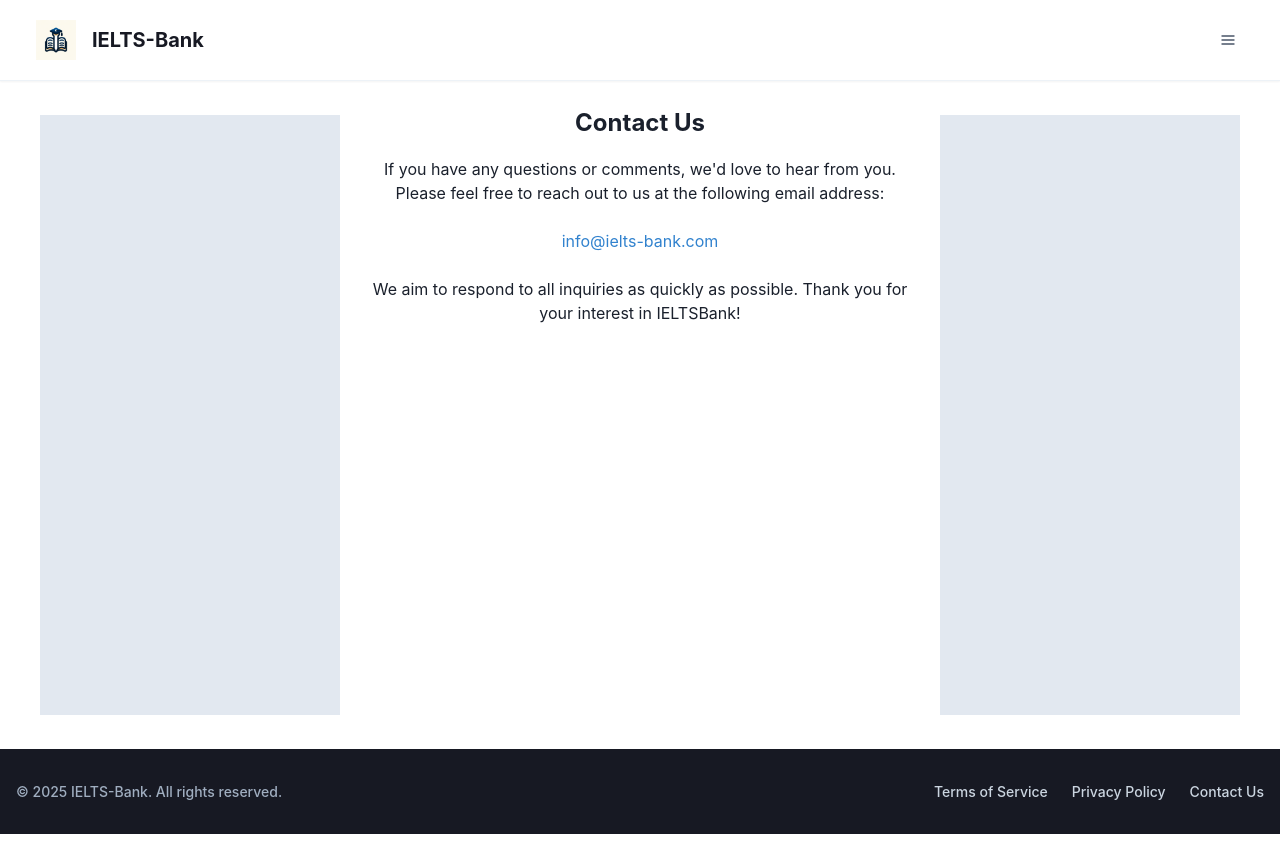
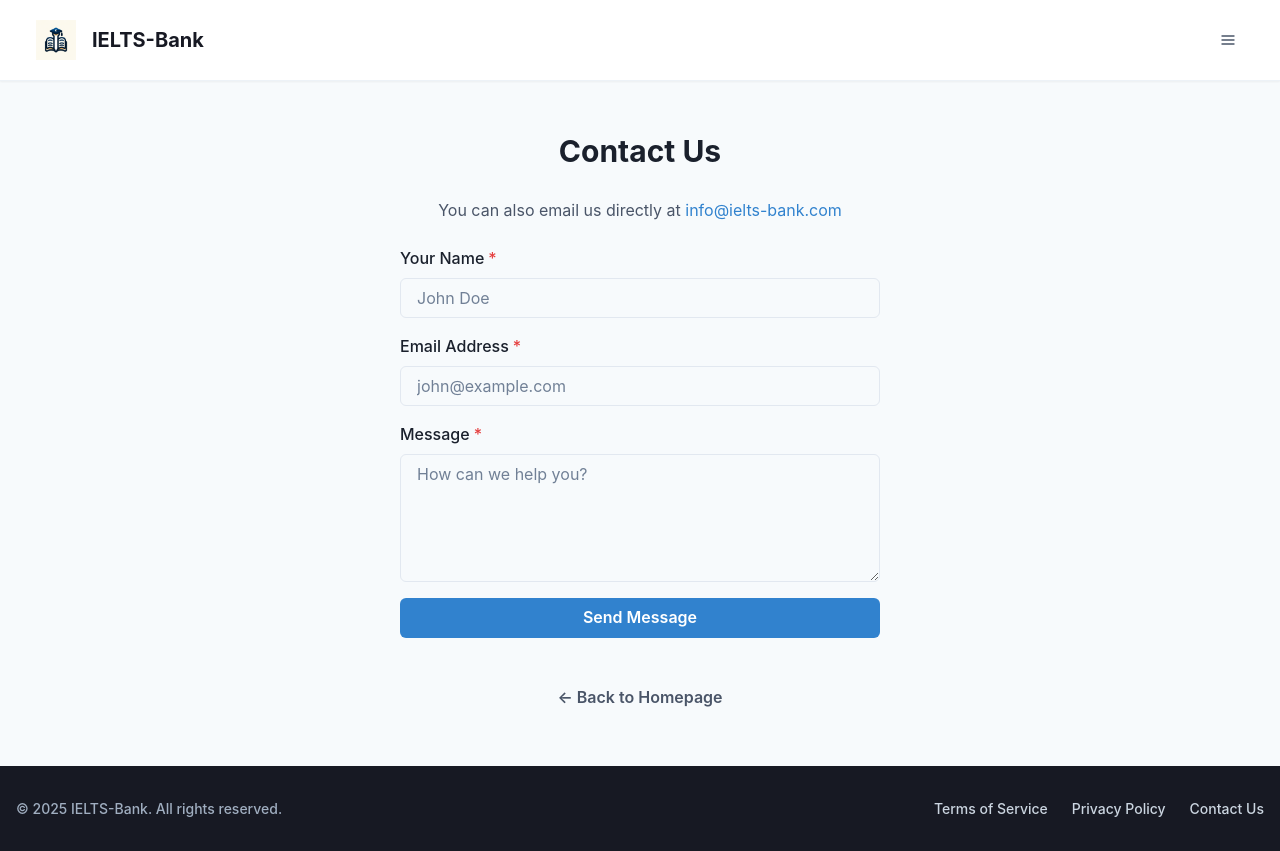
Before and after one commit to SeleemS/ielts-react, a Next.js app: page /contactus in a window 1280 px wide. Built offline with nearby package versions, Linux system fonts and the light colour scheme.

Commit message:
Update contactus page

```diff
--- a/src/pages/ContactUs.js
+++ b/src/pages/ContactUs.js
@@ -1,68 +1,89 @@
-import React, {useEffect, useState, useRef} from 'react';
-import { Box, Flex, VStack, Text, useBreakpointValue, Link, Center } from '@chakra-ui/react';
+import React from 'react';
+import {
+  Box,
+  Text,
+  Link,
+  VStack,
+  Button,
+  FormControl,
+  FormLabel,
+  Input,
+  Textarea,
+  useToast,
+} from '@chakra-ui/react';
+import { useRouter } from 'next/router';
 import Navbar from '../components/Navbar';
 import Footer from '../components/Footer';
 
 const ContactUs = () => {
+  const router = useRouter();
+  const toast = useToast();
 
-    const adContainerRef = useRef(null);
-    const [isAdLoaded, setIsAdLoaded] = useState(false);
+  const handleSubmit = (e) => {
+    e.preventDefault();
+    toast({
+      title: 'Message sent!',
+      description: 'We will get back to you as soon as possible.',
+      status: 'success',
+      duration: 5000,
+      isClosable: true,
+    });
+    e.target.reset();
+  };
 
-    useEffect(() => {
-        if (adContainerRef.current && adContainerRef.current.offsetWidth > 0) {
-        setIsAdLoaded(true);
-        (window.adsbygoogle = window.adsbygoogle || []).push({});
-        }
-    }, [adContainerRef.current]);
+  return (
+    <Box minH="100vh" display="flex" flexDirection="column" bg="gray.50">
+      <Navbar />
+      <Box flex="1" maxW="lg" mx="auto" px={4} py={12} w="full">
+        <VStack spacing={6} align="stretch">
+          <Text fontSize="3xl" fontWeight="bold" color="gray.800" textAlign="center">
+            Contact Us
+          </Text>
 
-    const adDisplay = useBreakpointValue({ base: 'none', md: 'block' });
+          <Text fontSize="md" color="gray.600" textAlign="center">
+            You can also email us directly at{' '}
+            <Link href="mailto:info@ielts-bank.com" color="blue.500">
+              info@ielts-bank.com
+            </Link>
+          </Text>
 
-    return (
-        <Box>
-            <Navbar />
-            <Flex
-                direction={{ base: "column", md: "row" }}
-                justify="space-between"
-                align="center"
-                wrap="wrap"
-                px={{ md: 8 }}
-                py={6}
-            >
-                {/* Left Ad Container */}
-                <Flex display={adDisplay} width="300px" height="600px" bg="gray.200" mx={2} justifyContent="center" alignItems="center">
-                    <ins className="adsbygoogle"
-                        style={{ display: "block" }}
-                        data-ad-client="ca-pub-5189362957619937"
-                        data-ad-slot="7564021019"
-                        data-ad-format="auto"
-                        data-full-width-responsive="true"></ins>
-                </Flex>
+          <form onSubmit={handleSubmit}>
+            <VStack spacing={4} align="stretch">
+              <FormControl isRequired>
+                <FormLabel>Your Name</FormLabel>
+                <Input placeholder="John Doe" />
+              </FormControl>
 
-                {/* Contact Us Content */}
-                <VStack spacing={4} flex="1" minWidth="300px" px={4} align="center">
-                    <Text fontSize="2xl" fontWeight="bold" textAlign="center">Contact Us</Text>
-                    <Box  maxH="75vh" minH = "71vh"width="100%">
-                        <Text textAlign="center">
-                            If you have any questions or comments, we'd love to hear from you. Please feel free to reach out to us at the following email address:<br /><br />
-                            <Link href="mailto:info@ielts-bank.com" color="blue.500">info@ielts-bank.com</Link><br /><br />
-                            We aim to respond to all inquiries as quickly as possible. Thank you for your interest in IELTSBank!
-                        </Text>
-                    </Box>
-                </VStack>
+              <FormControl isRequired>
+                <FormLabel>Email Address</FormLabel>
+                <Input type="email" placeholder="john@example.com" />
+              </FormControl>
 
-                {/* Right Ad Container */}
-                <Flex display={adDisplay} width="300px" height="600px" bg="gray.200" mx={2} justifyContent="center" alignItems="center">
-                    <ins className="adsbygoogle"
-                        style={{ display: "block" }}
-                        data-ad-client="ca-pub-5189362957619937"
-                        data-ad-slot="7564021019"
-                        data-ad-format="auto"
-                        data-full-width-responsive="true"></ins>
-                </Flex>
-            </Flex>
-            <Footer />
-        </Box>
-    );
+              <FormControl isRequired>
+                <FormLabel>Message</FormLabel>
+                <Textarea rows={5} placeholder="How can we help you?" />
+              </FormControl>
+
+              <Button type="submit" colorScheme="blue" size="md">
+                Send Message
+              </Button>
+            </VStack>
+          </form>
+
+          <Button
+            variant="ghost"
+            onClick={() => router.push('/')}
+            alignSelf="center"
+            mt={4}
+            color="gray.600"
+          >
+            ← Back to Homepage
+          </Button>
+        </VStack>
+      </Box>
+      <Footer />
+    </Box>
+  );
 };
 
 export default ContactUs;
```
